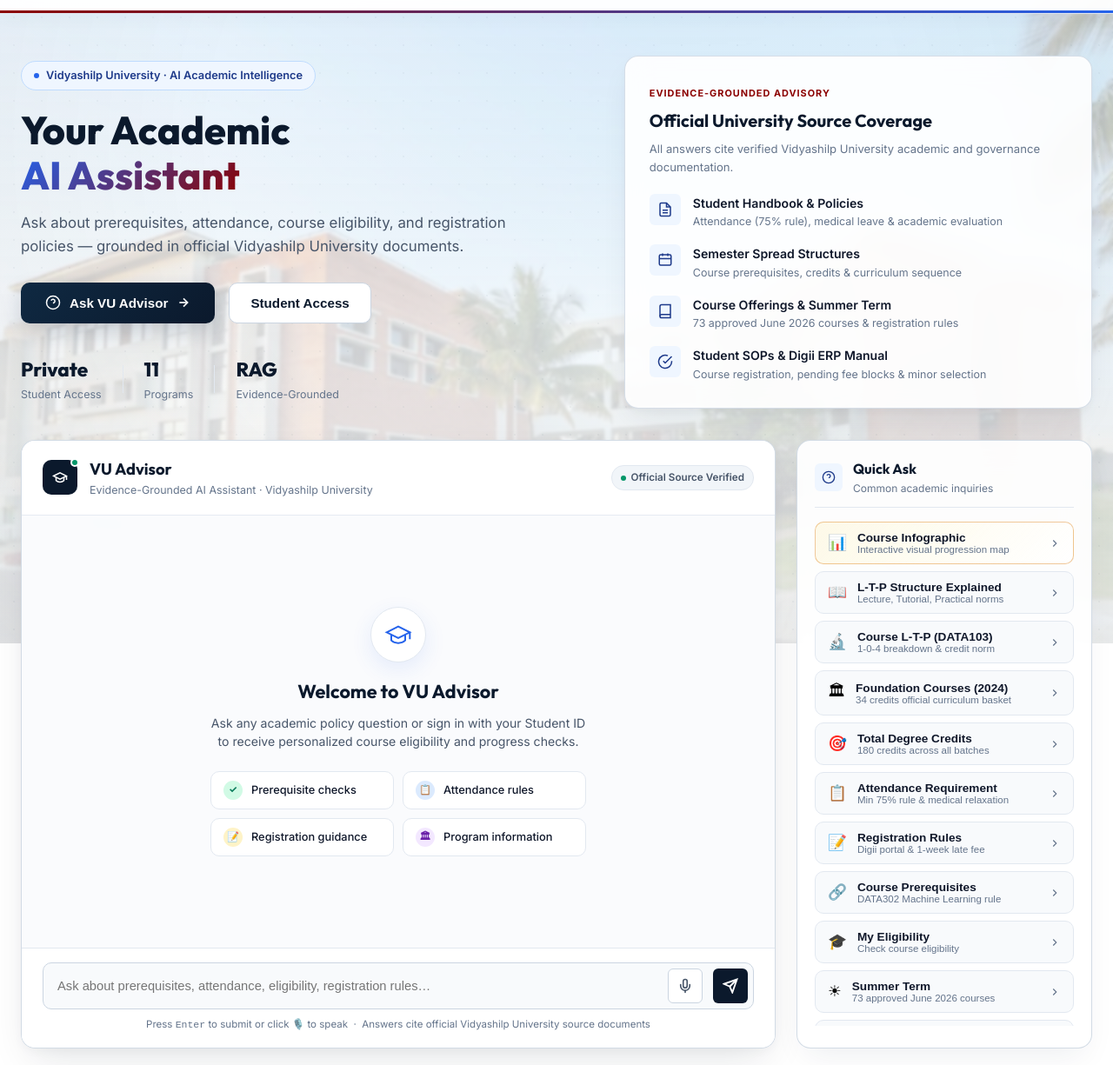
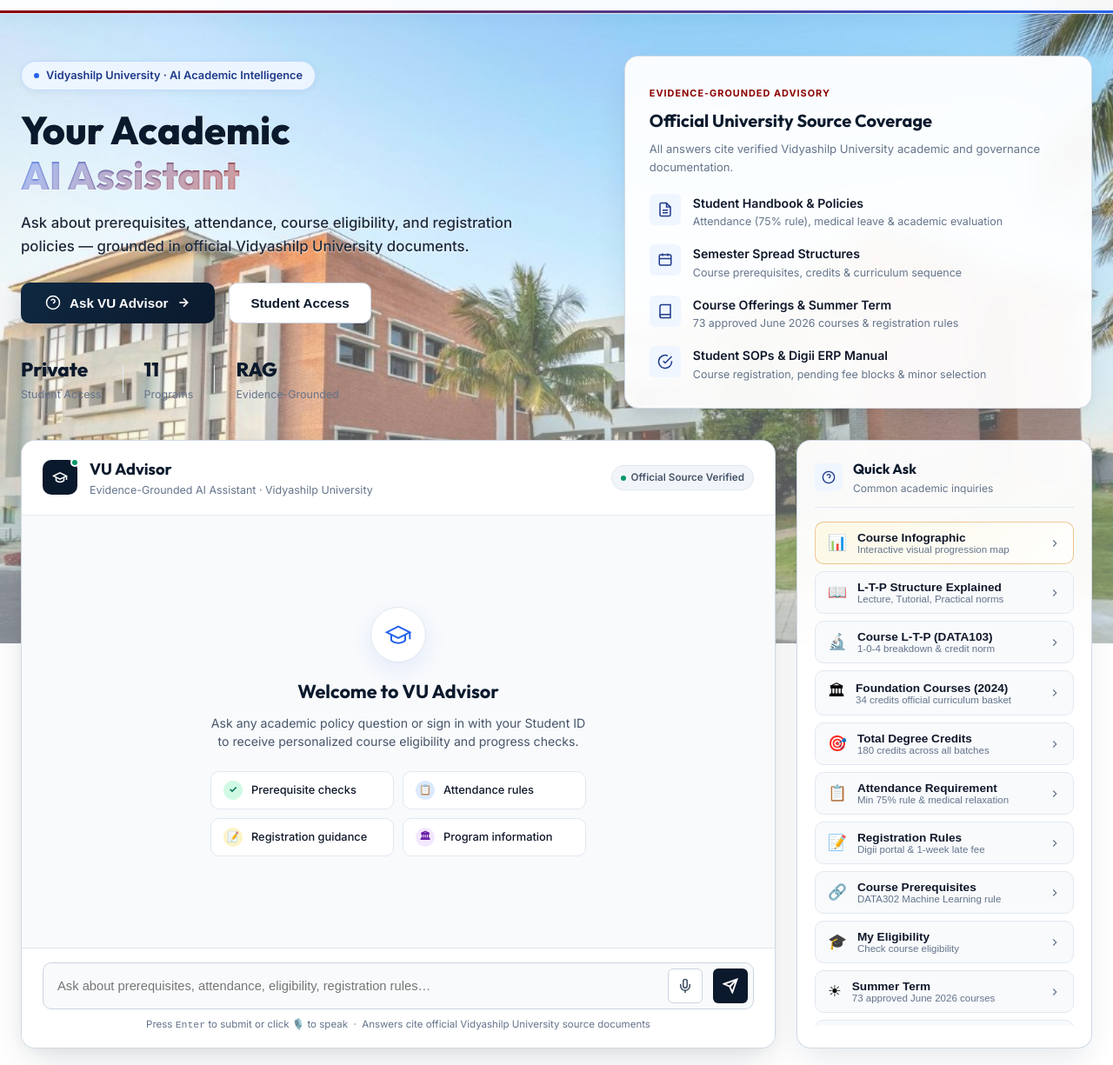
Before and after one commit to chithrashree155/vu-academic-advisor, a website: page public/index.html in a window 1280 px wide. Shown: the part 60-1285 px from the top of the page at 87% size. Drawn offline with Linux system fonts and the light colour scheme; no server answers.

Commit message:
style(ui): make Vidyashilp campus building background prominent with reduced overlay opacity

```diff
--- a/public/style.css
+++ b/public/style.css
@@ -50,7 +50,7 @@ html {
 
 body {
   font-family: var(--font-sans);
-  background-color: var(--bg-page);
+  background-color: transparent;
   color: var(--text-main);
   line-height: 1.6;
   -webkit-font-smoothing: antialiased;
@@ -76,35 +76,33 @@ body {
   background-size: cover;
   background-position: center 25%;
   background-repeat: no-repeat;
-  filter: saturate(1.08) brightness(1.02);
+  filter: saturate(1.12) contrast(1.04);
   transform: scale(1.01);
 }
 
 .bg-campus-overlay {
   position: absolute;
   inset: 0;
-  /* Soft translucent white overlay that keeps the red brick campus building clearly visible while ensuring text readability */
+  /* Subdued translucent overlay ensuring the Vidyashilp campus building, brickwork, and palm tree remain prominent and vivid */
   background: linear-gradient(
     180deg,
-    rgba(248, 250, 252, 0.74) 0%,
-    rgba(241, 245, 249, 0.80) 35%,
-    rgba(248, 250, 252, 0.85) 70%,
-    rgba(255, 255, 255, 0.89) 100%
+    rgba(248, 250, 252, 0.20) 0%,
+    rgba(241, 245, 249, 0.26) 35%,
+    rgba(248, 250, 252, 0.35) 70%,
+    rgba(255, 255, 255, 0.44) 100%
   );
-  backdrop-filter: blur(1.5px);
-  -webkit-backdrop-filter: blur(1.5px);
 }
 
 .bg-campus-vignette {
   position: absolute;
   inset: 0;
-  background: radial-gradient(circle at 50% 28%, transparent 45%, rgba(15, 23, 42, 0.05) 100%);
+  background: radial-gradient(circle at 50% 28%, transparent 55%, rgba(15, 23, 42, 0.06) 100%);
 }
 
 .bg-grid {
   position: absolute;
   inset: 0;
-  background-image: radial-gradient(rgba(15, 41, 66, 0.035) 1px, transparent 1px);
+  background-image: radial-gradient(rgba(15, 41, 66, 0.02) 1px, transparent 1px);
   background-size: 32px 32px;
 }
 
@@ -342,7 +340,9 @@ body {
   display: inline-flex;
   align-items: center;
   gap: 8px;
-  background: var(--vu-blue-light);
+  background: rgba(239, 246, 255, 0.94);
+  backdrop-filter: blur(8px);
+  -webkit-backdrop-filter: blur(8px);
   color: var(--vu-blue-primary);
   border: 1px solid #bfdbfe;
   padding: 6px 14px;
@@ -350,6 +350,7 @@ body {
   font-size: 0.8rem;
   font-weight: 600;
   margin-bottom: 20px;
+  box-shadow: 0 2px 8px rgba(15, 41, 66, 0.06);
 }
 
 .eyebrow-dot {
@@ -366,6 +367,7 @@ body {
   color: var(--vu-blue-dark);
   line-height: 1.15;
   margin-bottom: 16px;
+  text-shadow: 0 1px 2px rgba(255, 255, 255, 0.6);
 }
 
 .hero-title-accent {
@@ -376,10 +378,12 @@ body {
 
 .hero-desc {
   font-size: 1.05rem;
-  color: var(--text-muted);
+  color: #1e293b;
+  font-weight: 500;
   line-height: 1.6;
   margin-bottom: 28px;
   max-width: 580px;
+  text-shadow: 0 1px 2px rgba(255, 255, 255, 0.7);
 }
 
 .hero-actions {
@@ -457,13 +461,13 @@ body {
 
 /* Hero Source Coverage Panel */
 .hero-sources-panel {
-  background: rgba(255, 255, 255, 0.90);
-  backdrop-filter: blur(14px);
-  -webkit-backdrop-filter: blur(14px);
-  border: 1px solid rgba(203, 213, 225, 0.8);
+  background: rgba(255, 255, 255, 0.95);
+  backdrop-filter: blur(16px);
+  -webkit-backdrop-filter: blur(16px);
+  border: 1px solid rgba(203, 213, 225, 0.85);
   border-radius: var(--radius-lg);
   padding: 28px;
-  box-shadow: 0 16px 36px -8px rgba(15, 41, 66, 0.08), 0 4px 12px rgba(15, 41, 66, 0.03);
+  box-shadow: 0 16px 40px -8px rgba(15, 41, 66, 0.12), 0 4px 12px rgba(15, 41, 66, 0.04);
 }
 
 .hsp-badge {
@@ -542,12 +546,12 @@ body {
 
 /* Chat Panel (Primary Center Workspace) */
 .chat-panel {
-  background: rgba(255, 255, 255, 0.93);
+  background: rgba(255, 255, 255, 0.96);
   backdrop-filter: blur(16px);
   -webkit-backdrop-filter: blur(16px);
-  border: 1px solid rgba(203, 213, 225, 0.85);
+  border: 1px solid rgba(203, 213, 225, 0.9);
   border-radius: var(--radius-lg);
-  box-shadow: 0 20px 48px -12px rgba(11, 25, 44, 0.12), 0 4px 16px rgba(11, 25, 44, 0.04);
+  box-shadow: 0 20px 48px -10px rgba(11, 25, 44, 0.14), 0 4px 16px rgba(11, 25, 44, 0.05);
   display: flex;
   flex-direction: column;
   height: 700px;
@@ -556,10 +560,8 @@ body {
 
 .chat-header {
   padding: 18px 24px;
-  border-bottom: 1px solid rgba(226, 232, 240, 0.85);
-  background: rgba(255, 255, 255, 0.95);
-  backdrop-filter: blur(8px);
-  -webkit-backdrop-filter: blur(8px);
+  border-bottom: 1px solid rgba(226, 232, 240, 0.9);
+  background: #ffffff;
   display: flex;
   align-items: center;
   justify-content: space-between;
@@ -663,7 +665,7 @@ body {
   flex: 1;
   padding: 24px;
   overflow-y: auto;
-  background: rgba(248, 250, 252, 0.70);
+  background: #f8fafc;
   display: flex;
   flex-direction: column;
 }
@@ -1306,13 +1308,13 @@ body {
 
 /* Quick Ask Panel (Right Sidebar) */
 .quick-panel {
-  background: rgba(255, 255, 255, 0.93);
+  background: rgba(255, 255, 255, 0.96);
   backdrop-filter: blur(16px);
   -webkit-backdrop-filter: blur(16px);
-  border: 1px solid rgba(203, 213, 225, 0.85);
+  border: 1px solid rgba(203, 213, 225, 0.9);
   border-radius: var(--radius-lg);
   padding: 20px;
-  box-shadow: 0 16px 36px -10px rgba(15, 41, 66, 0.08);
+  box-shadow: 0 16px 36px -8px rgba(15, 41, 66, 0.12);
   display: flex;
   flex-direction: column;
 }
@@ -2033,10 +2035,10 @@ body {
   .bg-campus-overlay {
     background: linear-gradient(
       180deg,
-      rgba(248, 250, 252, 0.80) 0%,
-      rgba(241, 245, 249, 0.85) 35%,
-      rgba(248, 250, 252, 0.90) 70%,
-      rgba(255, 255, 255, 0.94) 100%
+      rgba(248, 250, 252, 0.26) 0%,
+      rgba(241, 245, 249, 0.34) 35%,
+      rgba(248, 250, 252, 0.44) 70%,
+      rgba(255, 255, 255, 0.54) 100%
     );
   }
   .chat-panel {
```
Also changed, not shown: scripts/test-visual-screenshots.js (added, +99 -0 lines), scripts/test-visual-voice-suite.js (line endings or trailing spaces), 1 other file.
